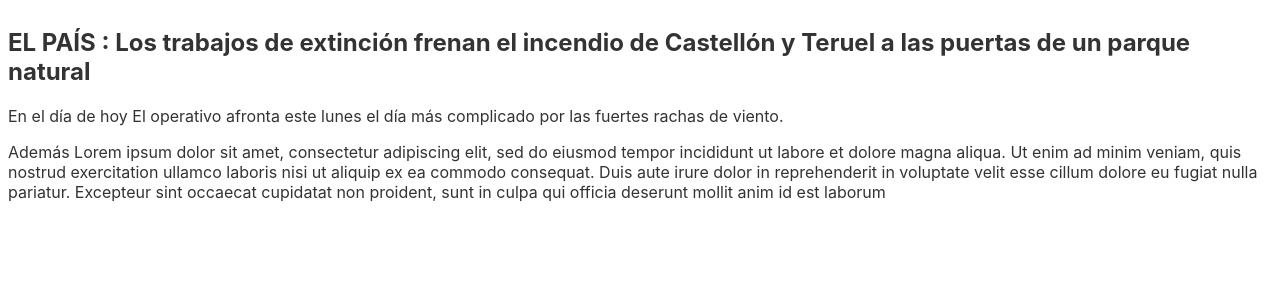
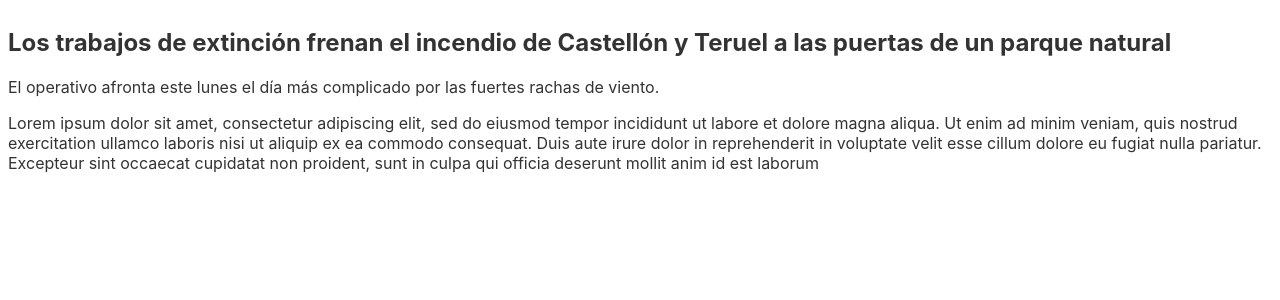
Before and after one commit to Andreapf13/sveltepractice, a Svelte app: page / in a window 1280 px wide. Shown: the top 300 px of the page. Built offline with nearby package versions, Linux system fonts and the light colour scheme.

Commit message:
Correct Error

```diff
--- a/src/PreviewComponent.svelte
+++ b/src/PreviewComponent.svelte
@@ -1,12 +1,10 @@
 <script>
- const noticia = {
-    titulo: 'Los trabajos de extinción frenan el incendio de Castellón y Teruel a las puertas de un parque natural',
-    preview: 'El operativo afronta este lunes el día más complicado por las fuertes rachas de viento.',
-    contenido: 'Lorem ipsum dolor sit amet, consectetur adipiscing elit, sed do eiusmod tempor incididunt ut labore et dolore magna aliqua. Ut enim ad minim veniam, quis nostrud exercitation ullamco laboris nisi ut aliquip ex ea commodo consequat. Duis aute irure dolor in reprehenderit in voluptate velit esse cillum dolore eu fugiat nulla pariatur. Excepteur sint occaecat cupidatat non proident, sunt in culpa qui officia deserunt mollit anim id est laborum'
-  };
-
+export let noticia;
 </script>
 
-<h2>EL PAÍS : {noticia.titulo}</h2>
-<p>En el día de hoy {noticia.preview}</p>
-<p>Además {noticia.contenido}</p>
+
+<div class="noticia">
+    <h2>{noticia.titulo}</h2>
+    <p>{noticia.preview}</p>
+    <p>{noticia.contenido}</p>
+</div>
```
